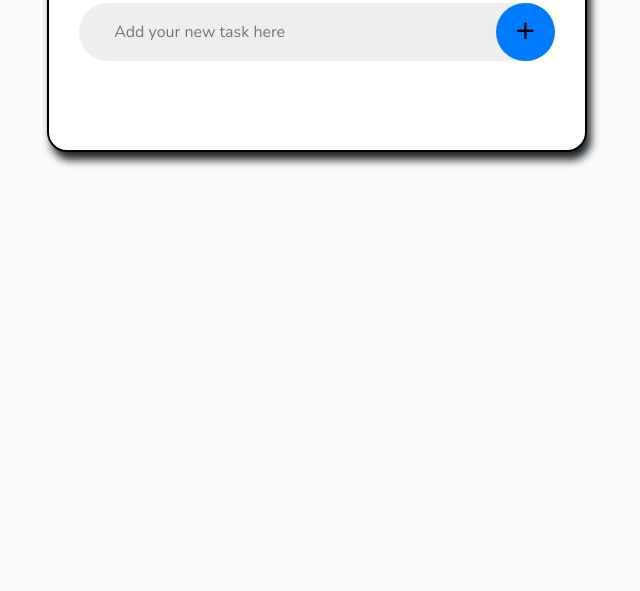
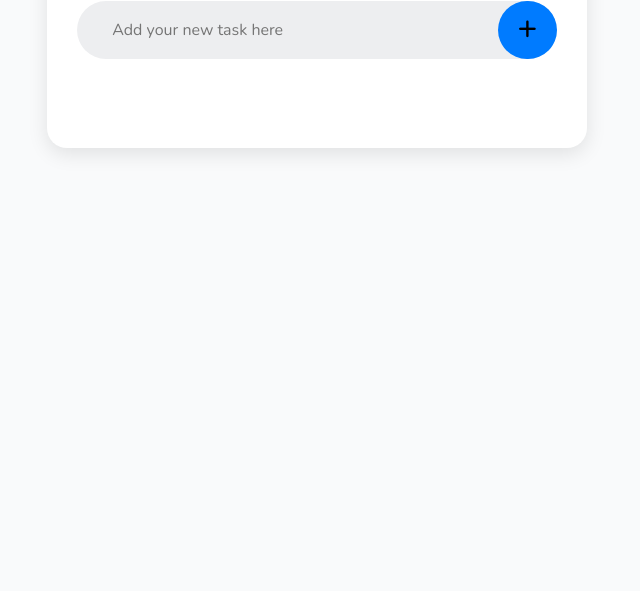
Before and after one commit to deepx-sh/to-do-app, a plain HTML site: page index.html in a window 1280 px wide. Shown: the part 209-800 px from the top of the page, without its empty margins (323-963 px from the left). Drawn offline with nearby package versions, Linux system fonts and the light colour scheme.

Commit message:
style: changes in todo box border and softer shadow

```diff
--- a/style.css
+++ b/style.css
@@ -28,8 +28,9 @@
     margin: 100px auto 20px;
     padding: 40px 30px 70px;
     border-radius: 20px;
-    border: 2px solid black;
-    box-shadow: 4px 8px 8px var(--text);
+    /* border: 2px solid black; */
+    /* box-shadow: 4px 8px 8px var(--text); */
+    box-shadow: 0 6px 20px rgba(0,0,0,0.1);
     /* text-align: center; */
     animation: initAnim 1s ease-in 0s;
 }
```
